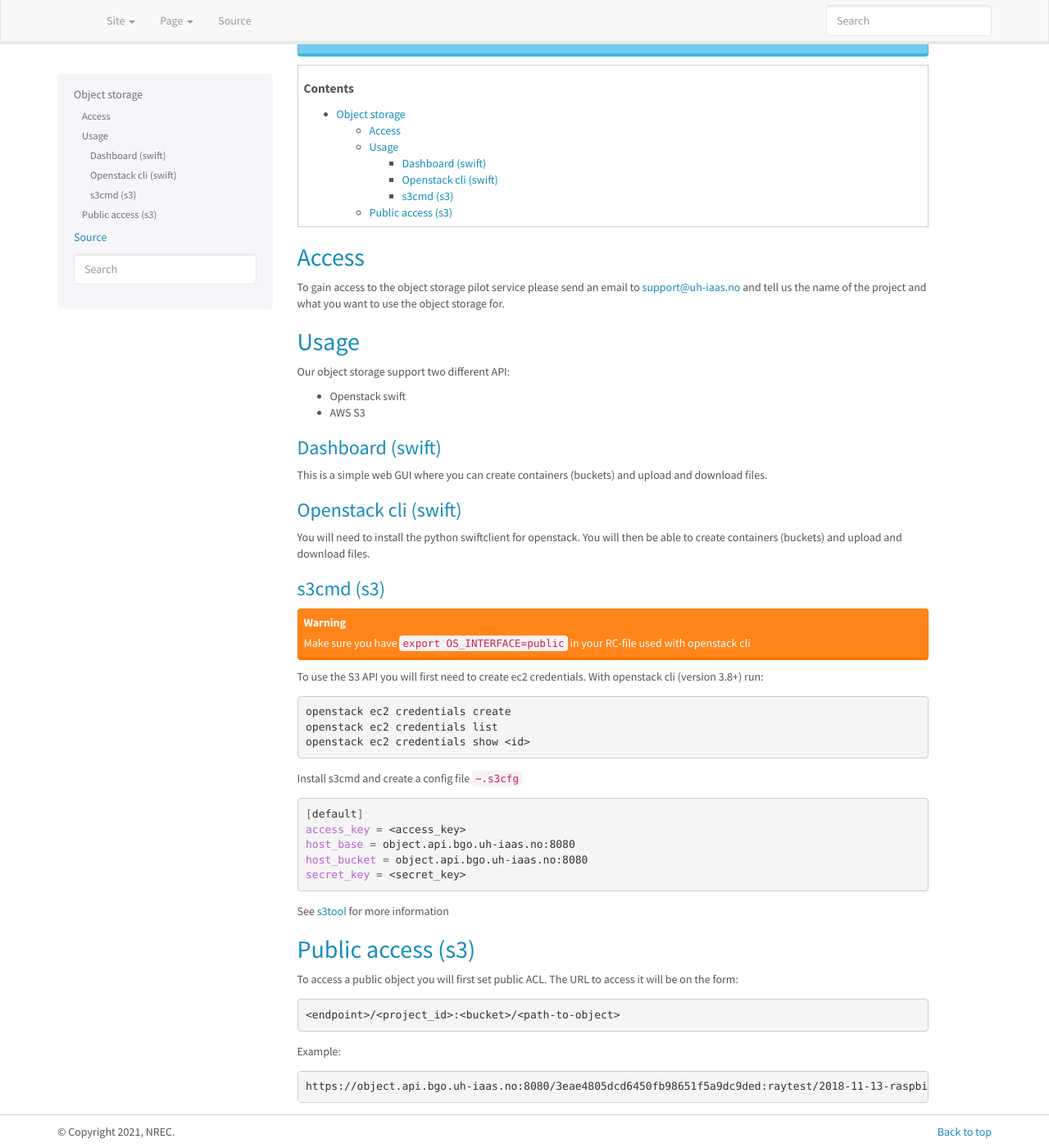
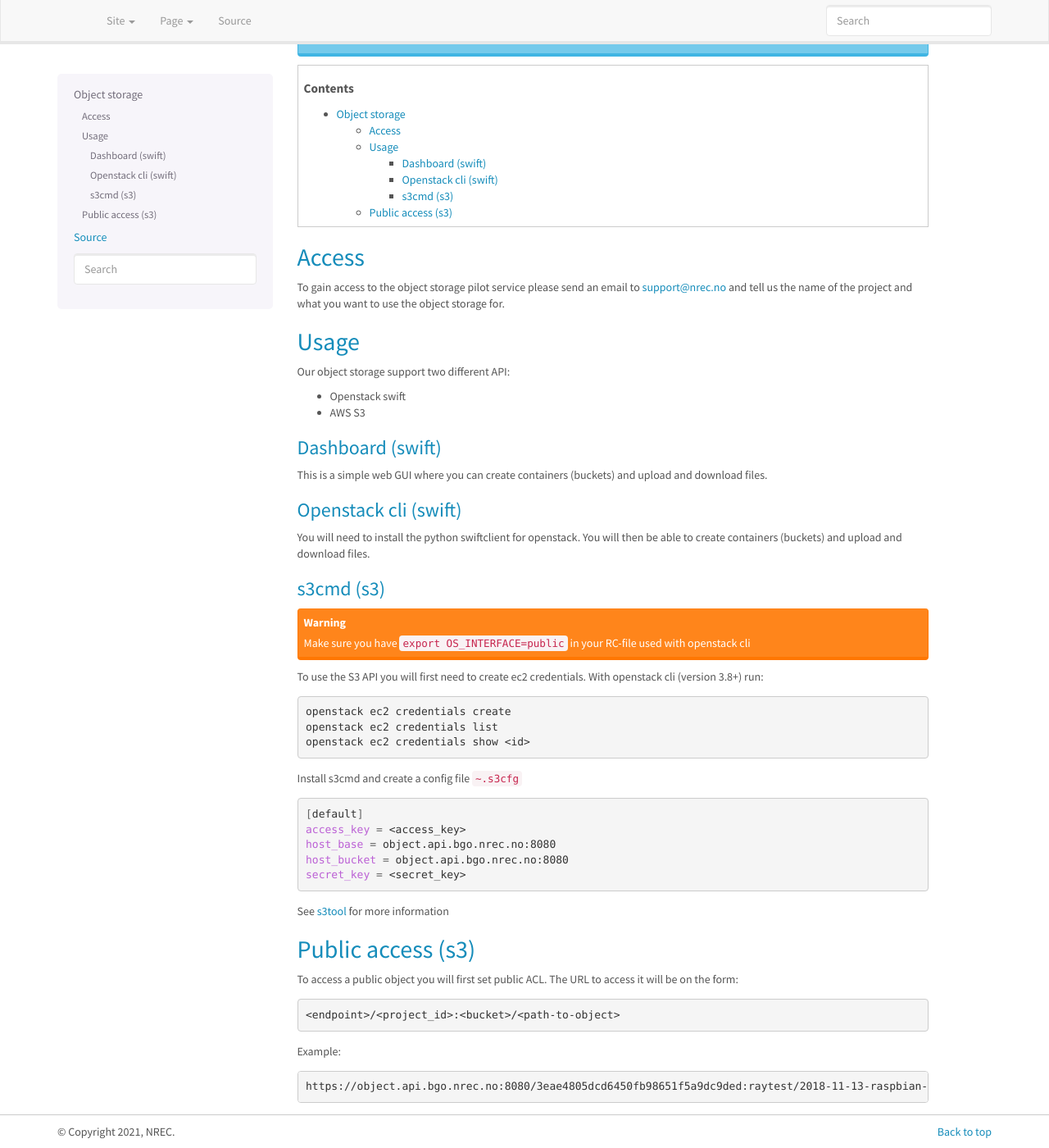
Before and after one commit to norcams/docs-enduser, a Sphinx documentation site: the page built from docs/object.rst, in a window 1280 px wide and 1400 px high, scrolled down 144 px. Shown: the whole window at 82% size. Built offline with Sphinx 7.4.7, drawn with Linux system fonts in a browser that asks for light colours.

Commit message:
new support address

```diff
--- a/docs/known-issues.rst
+++ b/docs/known-issues.rst
@@ -91,7 +91,7 @@ due to how Dataporten uses this email address as the user ID, and
 thus the user ID and demo/personal projects in NREC is the same as this
 address. The issue might arise when users e.g. changes their status from
 student to employee or vice versa. If this situation applies, then please send
-an email to support@uh-iaas.no which includes your current and
+an email to support@nrec.no which includes your current and
 previous primary email addresses. You will then receive further
 instructions on how to proceed.
 
--- a/docs/object.rst
+++ b/docs/object.rst
@@ -14,7 +14,7 @@ Access
 ======
 
 To gain access to the object storage pilot service please send an email to
-support@uh-iaas.no and tell us the name of the project and what you want
+support@nrec.no and tell us the name of the project and what you want
 to use the object storage for.
 
 Usage
@@ -60,8 +60,8 @@ Install s3cmd and create a config file :file:`~.s3cfg`
 
   [default]
   access_key = <access_key>
-  host_base = object.api.bgo.uh-iaas.no:8080
-  host_bucket = object.api.bgo.uh-iaas.no:8080
+  host_base = object.api.bgo.nrec.no:8080
+  host_bucket = object.api.bgo.nrec.no:8080
   secret_key = <secret_key>
 
 See s3tool_ for more information
@@ -81,4 +81,4 @@ Example:
 
 .. code-block:: console
 
-  https://object.api.bgo.uh-iaas.no:8080/3eae4805dcd6450fb98651f5a9dc9ded:raytest/2018-11-13-raspbian-stretch-lite.img
+  https://object.api.bgo.nrec.no:8080/3eae4805dcd6450fb98651f5a9dc9ded:raytest/2018-11-13-raspbian-stretch-lite.img
--- a/docs/support.rst
+++ b/docs/support.rst
@@ -19,7 +19,7 @@ Support requests
 If you need assistance or have special requests (e.g. increased
 quota), please contact us via our support email:
 
-  support@uh-iaas.no
+  support@nrec.no
 
 
 Reporting bugs and issues
```
